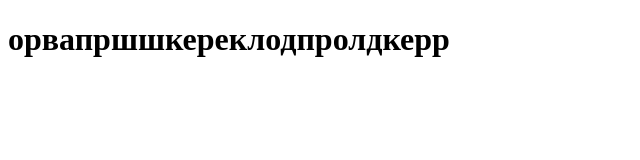
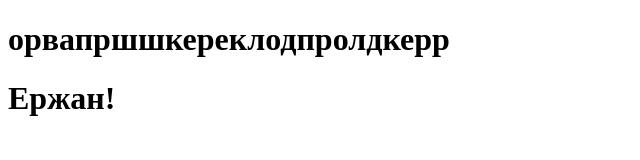
Before and after one commit to GucciMain2001/kursach, a plain HTML site: page index.html in a window 1280 px wide. Shown: the whole page, without its empty margins (0-640 px from the left). Drawn offline with Linux system fonts and the light colour scheme.

Commit message:
Третий

```diff
--- a/index.html
+++ b/index.html
@@ -7,5 +7,8 @@
 </head>
 <body>
     <h1>орвапршшкереклодпролдкерр</h1>
+    <div>
+        <h1>Ержан!</h1>
+    </div>
 </body>
 </html>
```
Also changed, not shown: 1 other file.
